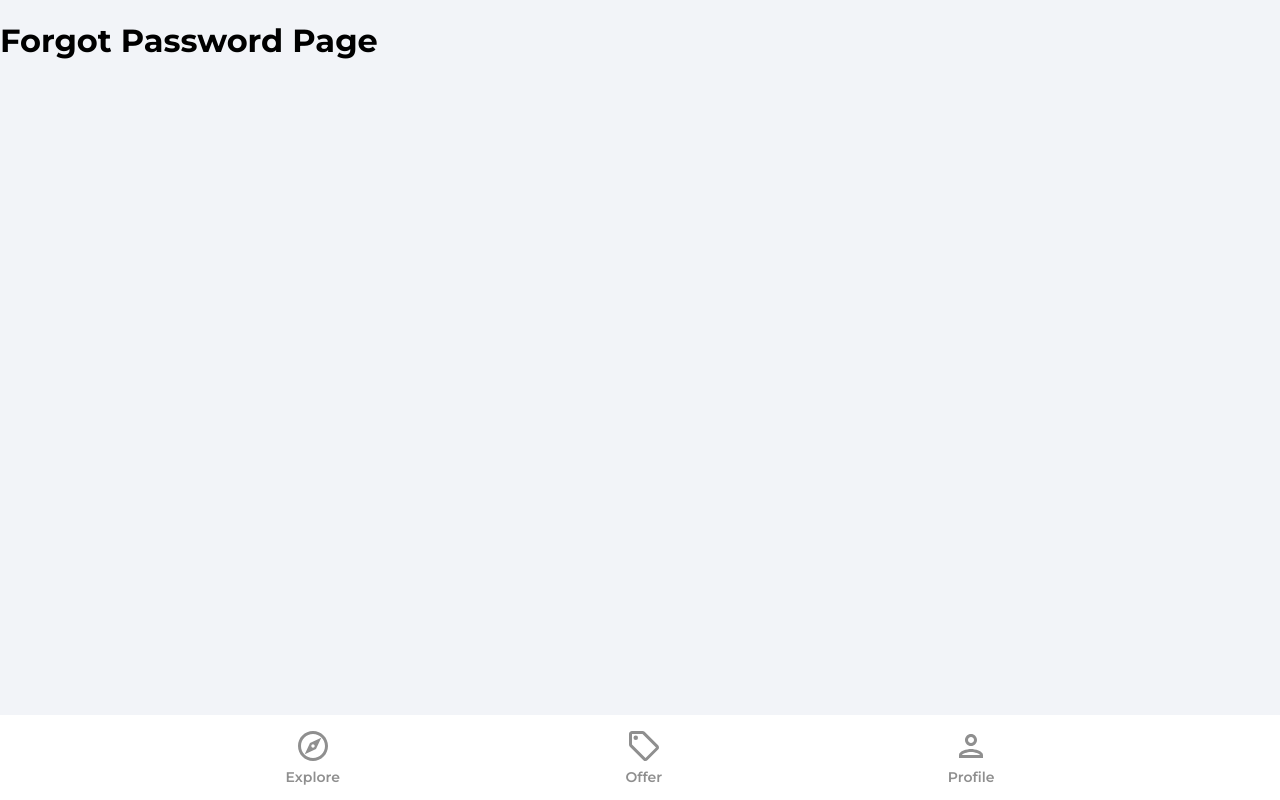
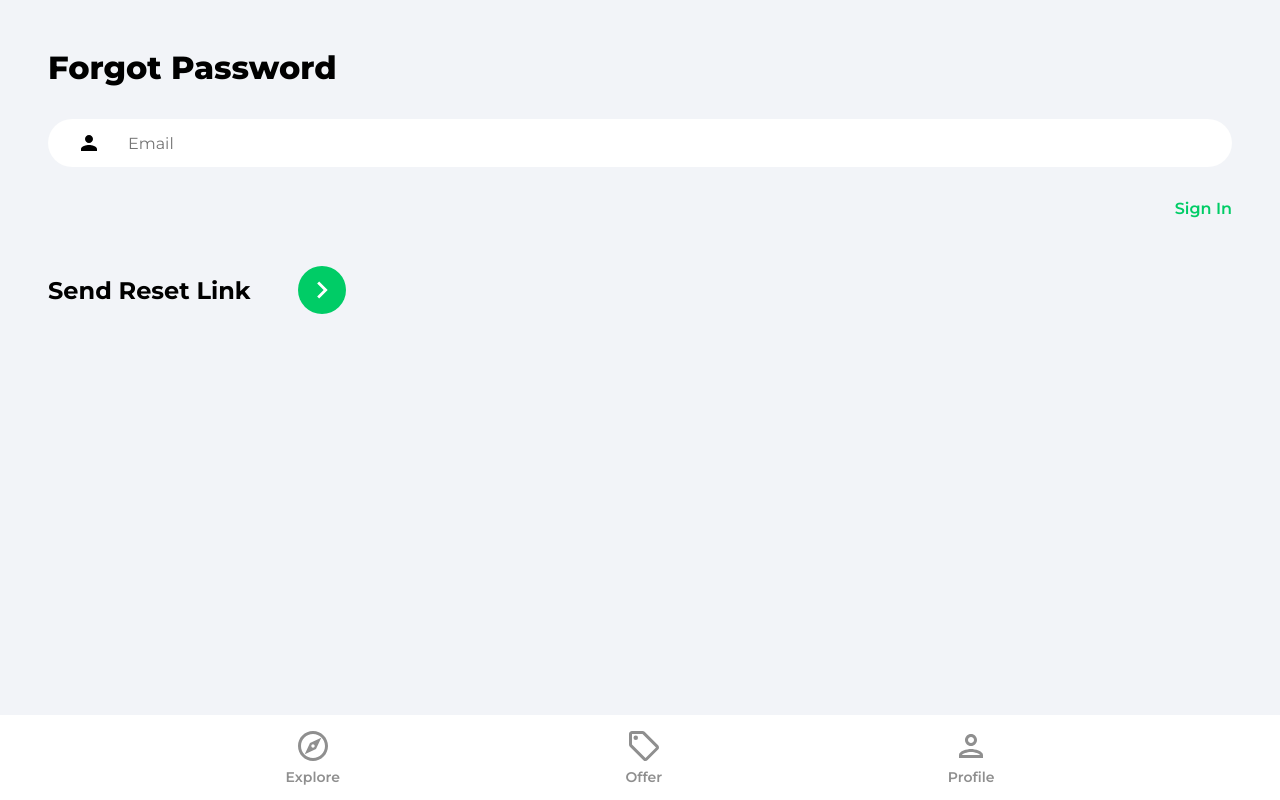
Before and after one commit to alexelmore/react-house-market-app, a React (Create React App) app in the folder house-marketplace/: page /forgot-password in a window 1280 px wide. Built offline with nearby package versions, Linux system fonts and the light colour scheme; the HTML template or start-up script is replaced by a standard one.

Commit message:
setup for password reset

```diff
--- a/house-marketplace/src/pages/ForgotPassword.jsx
+++ b/house-marketplace/src/pages/ForgotPassword.jsx
@@ -1,7 +1,56 @@
+import { useState } from "react";
+import { Link } from "react-router-dom";
+import { getAuth, sendPasswordResetEmail } from "firebase/auth";
+import { toast } from "react-toastify";
+import { ReactComponent as ArrowRightIcon } from "../assets/svg/keyboardArrowRightIcon.svg";
 function ForgotPassword() {
+  // State for email input
+  const [email, setEmail] = useState("");
+
+  // Function for form change
+  const onChange = (e) => setEmail(e.target.value);
+
+  // Function for form submission
+  const onSubmit = async (e) => {
+    e.preventDefault();
+    try {
+      const auth = getAuth();
+      await sendPasswordResetEmail(auth, email);
+      toast.success(
+        `An email with the password rest link was sent to ${email}`
+      );
+    } catch (error) {
+      toast.error(error.message);
+    }
+  };
   return (
-    <div>
-      <h1>Forgot Password Page</h1>
+    <div className="pageContainer">
+      <header>
+        <p className="pageHeader">Forgot Password</p>
+      </header>
+
+      <main>
+        <form onSubmit={onSubmit}>
+          <input
+            type="email"
+            className="emailInput"
+            placeholder="Email"
+            id="email"
+            value={email}
+            onChange={onChange}
+          />
+          <Link className="forgotPasswordLink" to="/sign-in">
+            Sign In
+          </Link>
+
+          <div className="signInBar">
+            <div className="signInText">Send Reset Link</div>
+            <button className="signInButton">
+              <ArrowRightIcon fill="#ffffff" width="34px" height="34px" />
+            </button>
+          </div>
+        </form>
+      </main>
     </div>
   );
 }
```
